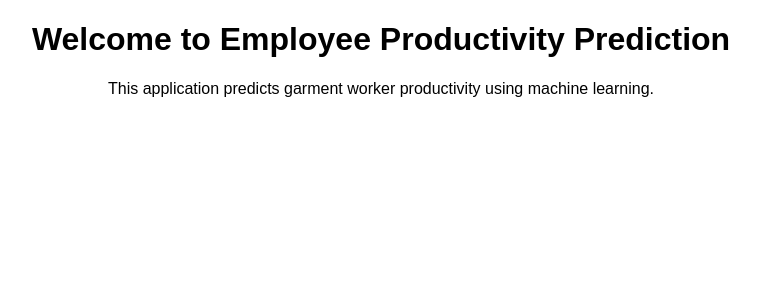
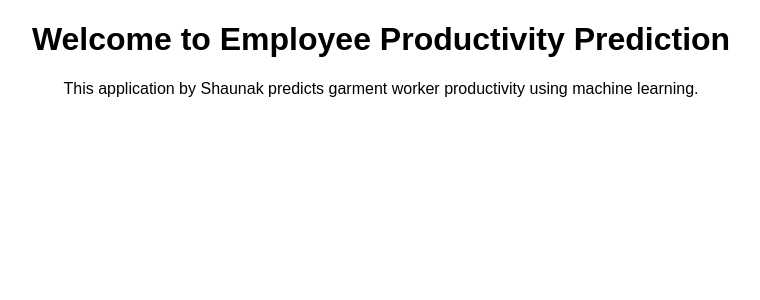
Before and after one commit to Shaunak-Kunde/SmartInternz-Internship-Machine-Learning-Engineer-Shaunak, a Flask app: page / in a window 1280 px wide. Shown: the part 68-368 px from the top of the page, without its empty margins (259-1019 px from the left). Run offline with Flask 3, Linux system fonts and the light colour scheme; parts of the project's set-up code (start-up, migrations or seed data) failed here and were passed over.

Commit message:
Update home.html

```diff
--- a/Flask/templates/home.html
+++ b/Flask/templates/home.html
@@ -13,10 +13,10 @@
     <nav>
         <a href="{{ url_for('home') }}">Home</a>
         <a href="{{ url_for('about') }}">About</a>
-        <a href="{{ url_for('predict_route') }}">Predict</a>
+        <a href="{{ url_for('predict') }}">Predict</a>
     </nav>
 
     <h1>Welcome to Employee Productivity Prediction</h1>
-    <p>This application predicts garment worker productivity using machine learning.</p>
+    <p>This application by Shaunak predicts garment worker productivity using machine learning.</p>
 </body>
 </html>
```
